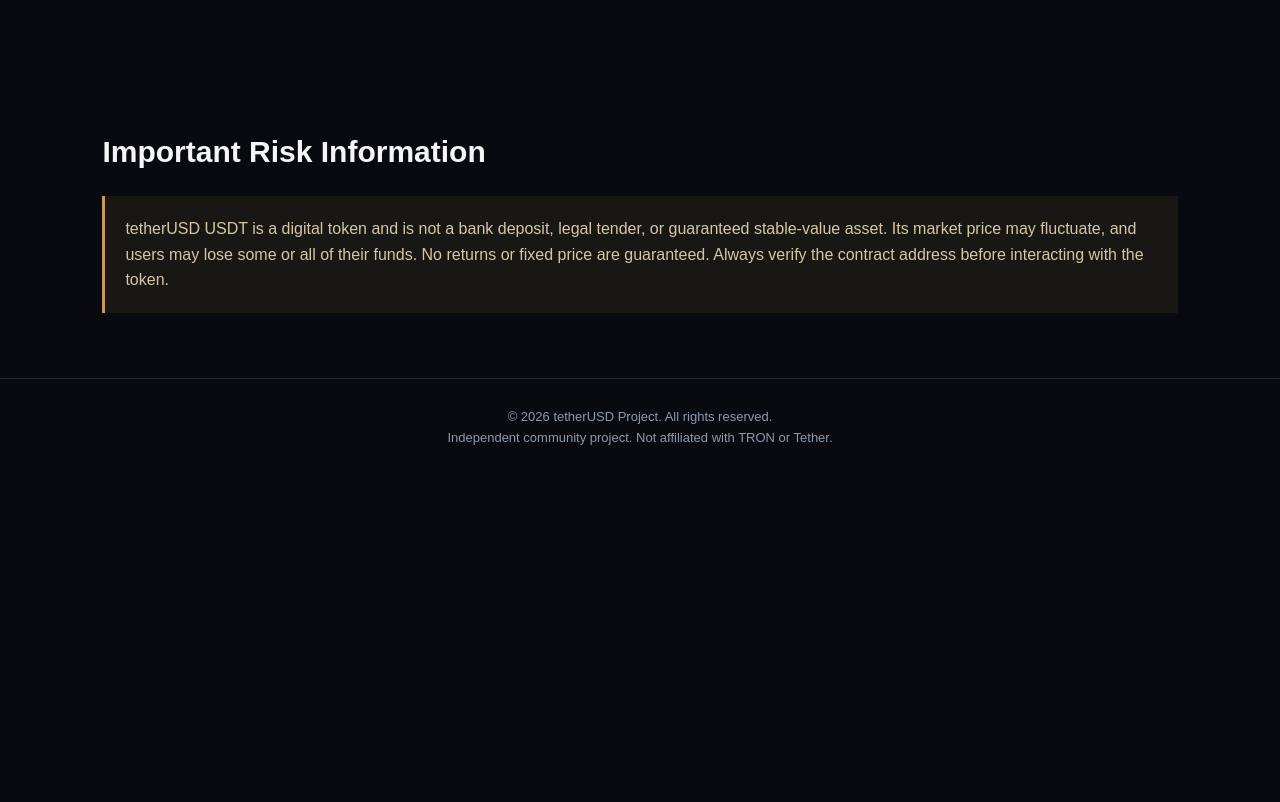
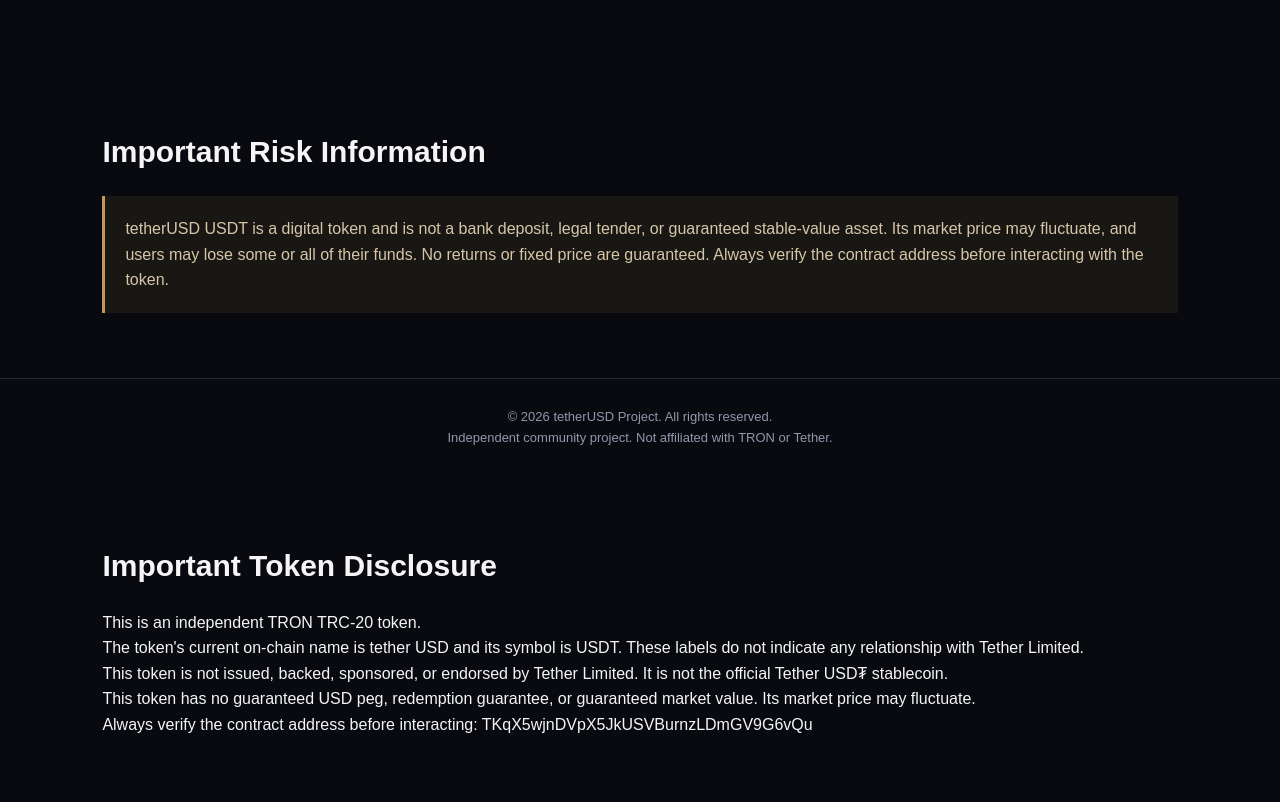
Before and after one commit to bholamota69-svg/USDT-dashboard, a plain HTML site: page index.html in a window 1280 px wide. Shown: the part 1686-2488 px from the top of the page. Before the commit the page ends 2163 px from the top, so only its background shows below. Drawn offline with Linux system fonts and the light colour scheme.

Commit message:
Update index.html

```diff
--- a/index.html
+++ b/index.html
@@ -211,5 +211,33 @@
   Independent community project. Not affiliated with TRON or Tether.
 </footer>
 
+<section id="disclosure">
+  <h2>Important Token Disclosure</h2>
+
+  <p>
+    This is an independent TRON TRC-20 token.
+  </p>
+
+  <p>
+    The token's current on-chain name is tether USD
+    and its symbol is USDT. These labels do not indicate
+    any relationship with Tether Limited.
+  </p>
+
+  <p>
+    This token is not issued, backed, sponsored, or endorsed
+    by Tether Limited. It is not the official Tether USD₮ stablecoin.
+  </p>
+
+  <p>
+    This token has no guaranteed USD peg, redemption guarantee,
+    or guaranteed market value. Its market price may fluctuate.
+  </p>
+
+  <p>
+    Always verify the contract address before interacting:
+    TKqX5wjnDVpX5JkUSVBurnzLDmGV9G6vQu
+  </p>
+</section>
 </body>
 </html>
```
